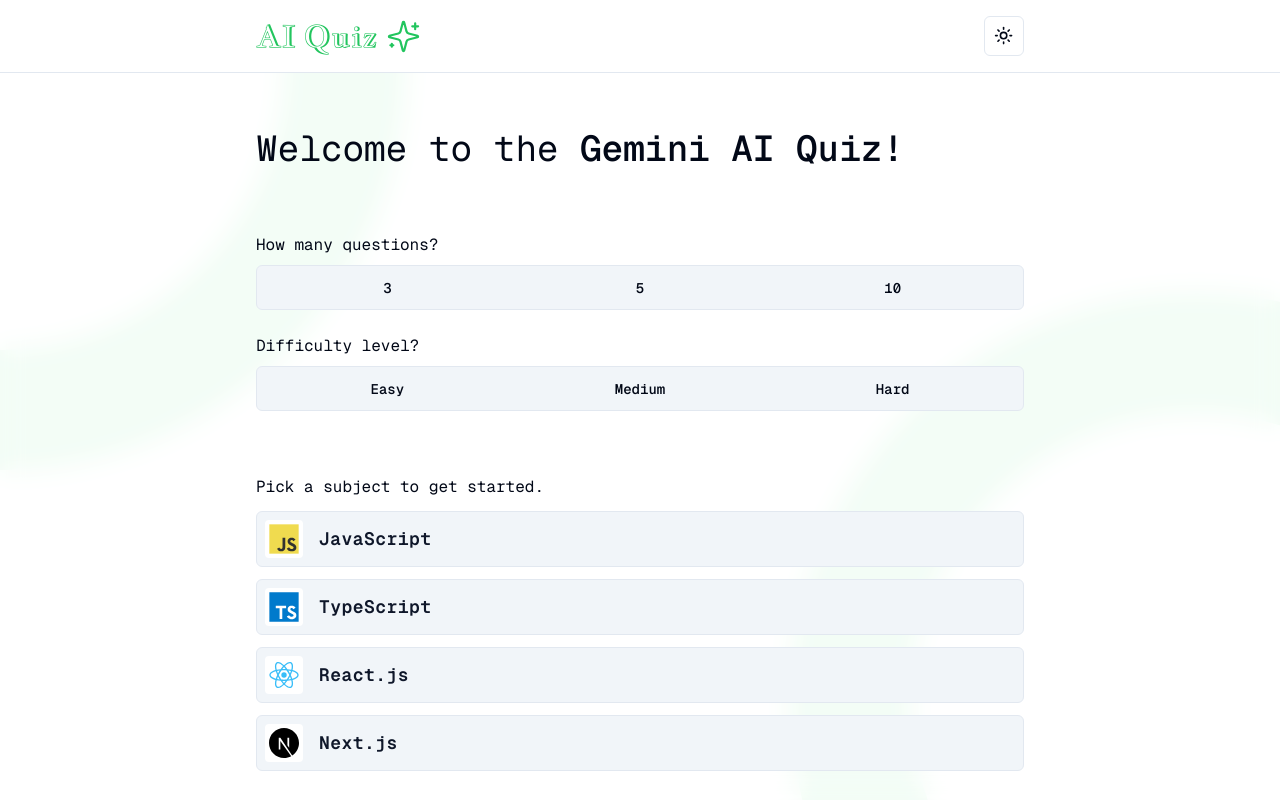
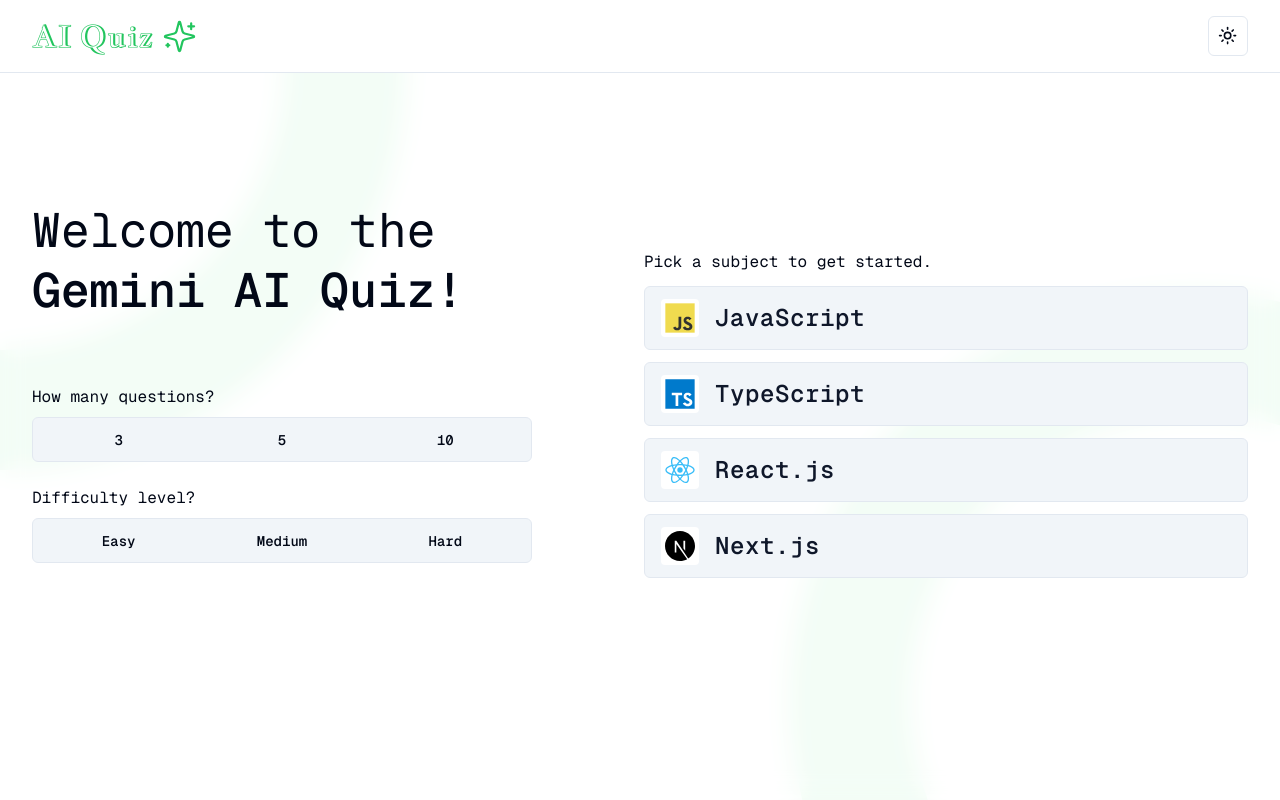
Before and after one commit to okayda/next-fusion-quiz, a Next.js app: page / in a window 1280 px wide. Built offline with nearby package versions, Linux system fonts and the light colour scheme.

Commit message:
Add desktop layout at homepage

```diff
--- a/app/layout.tsx
+++ b/app/layout.tsx
@@ -39,7 +39,7 @@
           disableTransitionOnChange
         >
           {/* overlay  glassmorphism */}
-          <div className="absolute left-0 top-0 -z-10 size-full bg-background/20 backdrop-blur-md dark:bg-background/70">
+          <div className="absolute left-0 top-0 -z-10 size-full bg-background/20 backdrop-blur-md dark:bg-background/70 dark:backdrop-blur-xl lg:dark:bg-background/85">
             &nbsp;
           </div>
 
--- a/app/page.tsx
+++ b/app/page.tsx
@@ -9,9 +9,11 @@
 export default function Home() {
   return (
     <section>
-      <div className="mx-auto md:max-w-[768px]">
-        <h1 className="my-10 text-4xl md:mb-16 md:mt-14">
-          Welcome to the <span className="font-semibold">Gemini AI Quiz!</span>
+      <div className="mx-auto mt-10 md:mt-14 md:max-w-[768px] lg:mx-0 lg:mt-32 lg:flex lg:max-w-none lg:items-center lg:gap-28">
+        <div className="lg:max-w-[500px]">
+          <h1 className="mb-10 text-4xl md:mb-16 lg:text-5xl lg:leading-tight">
+            Welcome to the{" "}
+            <span className="font-semibold">Gemini AI Quiz!</span>
           </h1>
 
           <div className="mb-6">
@@ -41,7 +43,9 @@
               </TabsList>
             </Tabs>
           </div>
+        </div>
 
+        <div className="lg:flex-1">
           <p className="mb-3">Pick a subject to get started.</p>
 
           <ul className="flex flex-col gap-3">
@@ -51,7 +55,7 @@
                   href="/"
                   className={cn(
                     buttonVariants({ variant: "secondary" }),
-                  "flex h-auto w-full items-center justify-start gap-4 border p-2 text-lg font-bold tracking-wide hover:border-green-500 dark:bg-slate-900",
+                    "flex h-auto w-full items-center justify-start gap-4 border p-2 text-lg font-semibold tracking-wide hover:border-green-500 dark:bg-slate-900 md:p-3 lg:px-4 lg:text-2xl",
                   )}
                 >
                   <div className="rounded-sm bg-background p-1 dark:bg-slate-800">
@@ -88,6 +92,7 @@
             ))}
           </ul>
         </div>
+      </div>
     </section>
   );
 }
--- a/components/Navigation.tsx
+++ b/components/Navigation.tsx
@@ -5,7 +5,7 @@
   return (
     <div className="border-b bg-background py-4">
       <div className="mx-auto max-w-7xl px-3 md:px-8">
-        <div className="mx-auto flex max-w-[768px] items-center justify-between">
+        <div className="mx-auto flex max-w-[768px] items-center justify-between lg:mx-0 lg:max-w-none">
           <div className="flex items-center gap-2">
             <h2 className="font-jacques text-2xl text-green-500 md:text-3xl">
               AI Quiz
```
Lines whose indentation alone changed are shown as unchanged.
